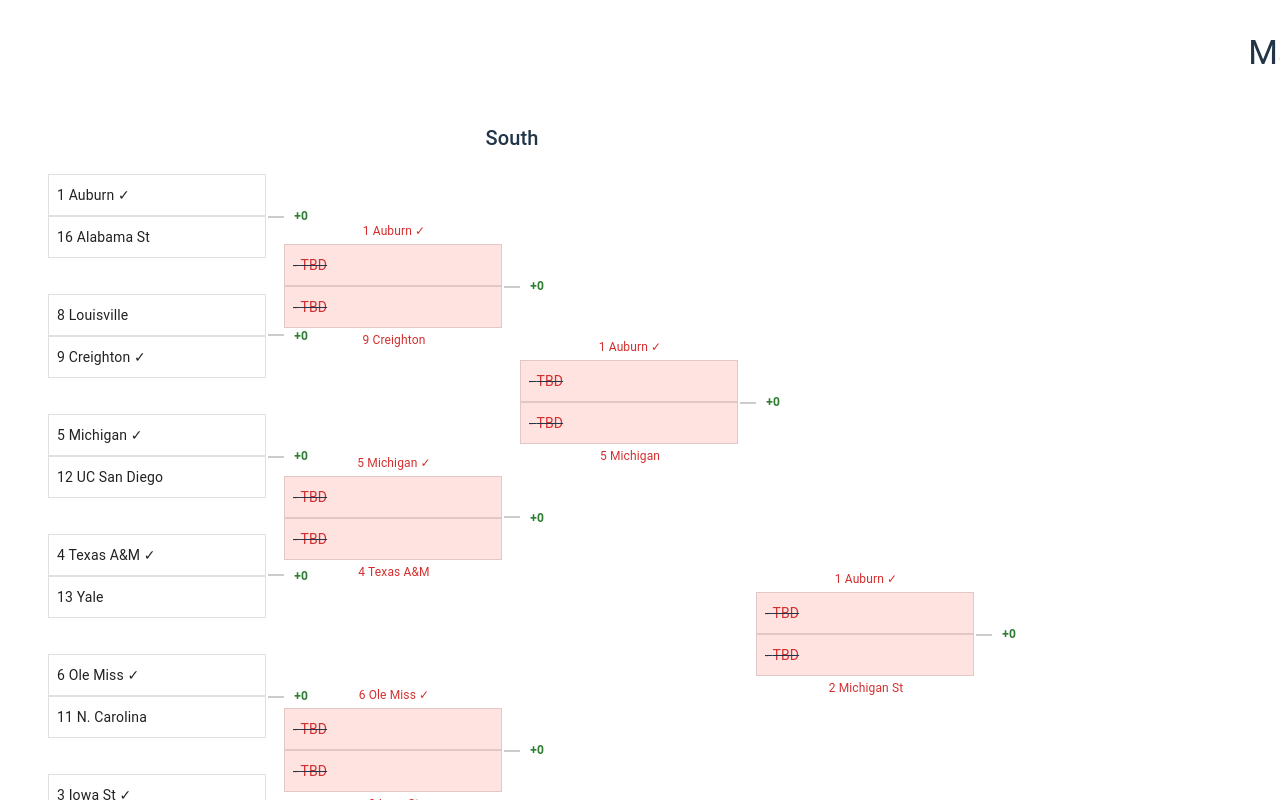
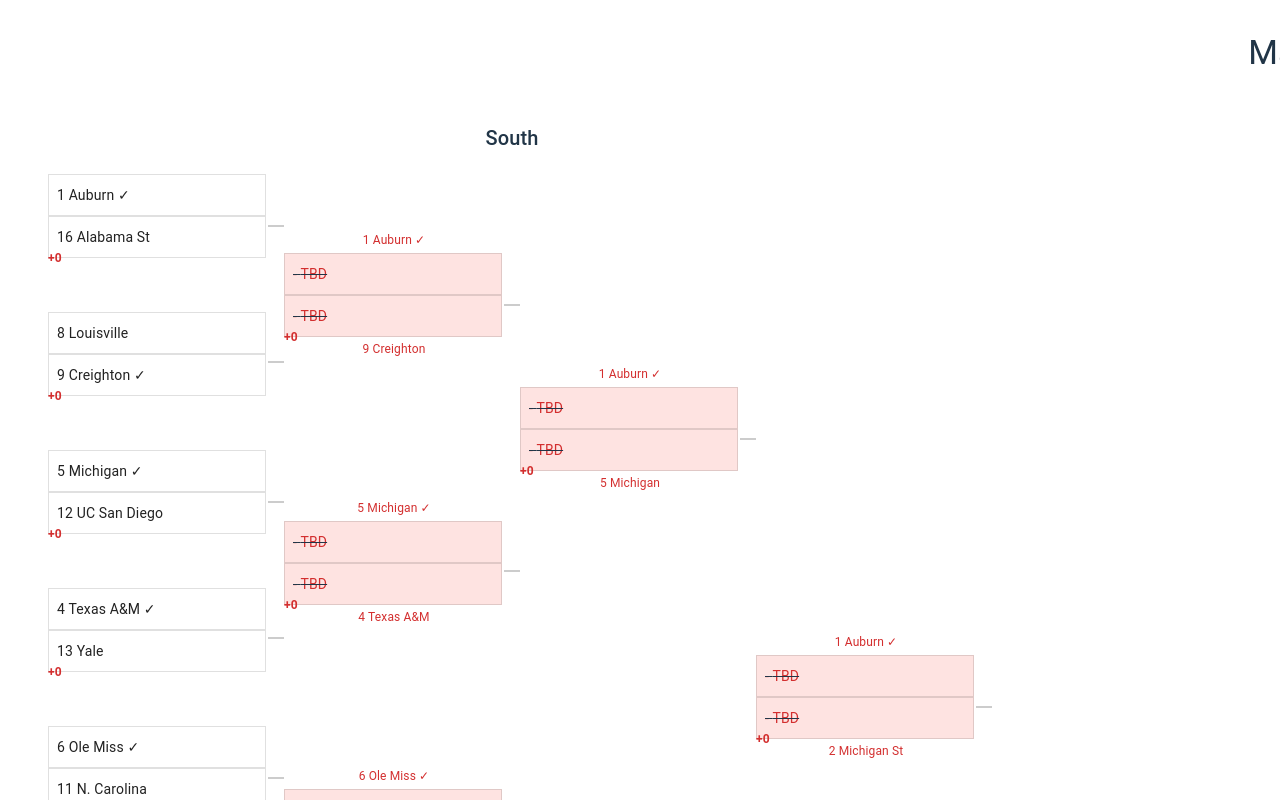
Before and after one commit to Pigankle/UpsetBracket, a React (Vite) app: page / in a window 1280 px wide. Shown: the top 800 px of the page. Built offline with nearby package versions, Linux system fonts and the light colour scheme.

Commit message:
Shift points to the left for E and M games

```diff
--- a/src/components/BracketDisplay.tsx
+++ b/src/components/BracketDisplay.tsx
@@ -505,8 +505,21 @@
             }}
           />
         )}
-        {points !== undefined && <PointsLabel>+{points}</PointsLabel>}
-      </MatchupWrapper>
+
+        {points !== undefined && (
+          <PointsLabel
+            sx={{
+              color: points === 0 ? "error.main" : "success.main",
+              position: matchup.gameCode.startsWith("E") || matchup.gameCode.startsWith("M") ? "absolute" : "static",
+              left: matchup.gameCode.startsWith("E") || matchup.gameCode.startsWith("M") ? "-40px" : undefined,
+              top: "50%",
+              transform: matchup.gameCode.startsWith("E") || matchup.gameCode.startsWith("M") ? "translateY(-50%)" : undefined
+            }}
+          >
+            +{points}
+          </PointsLabel>
+        )}
+      </MatchupWrapper> //This is where the per-game points are displayed
     );
   };
 
```
